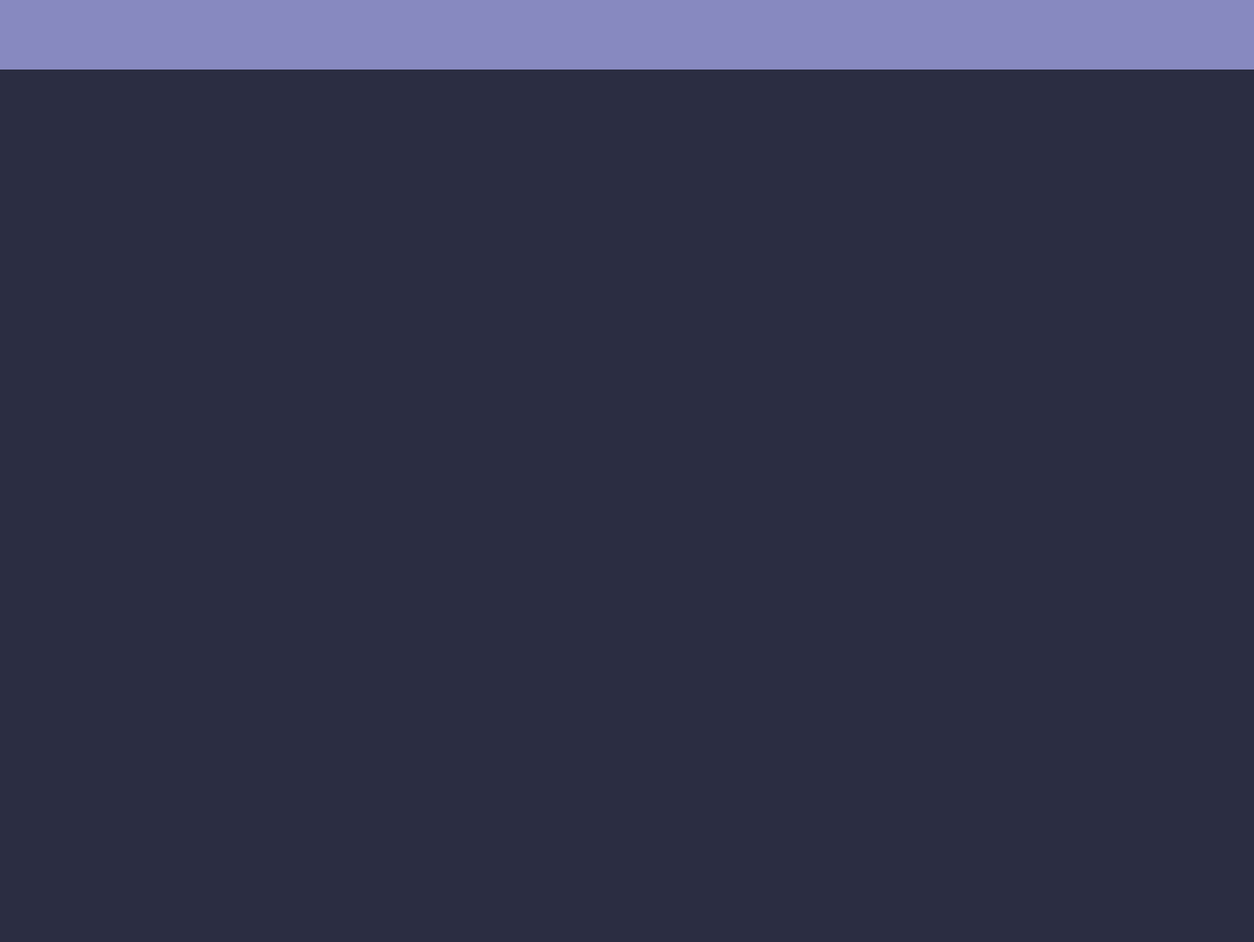
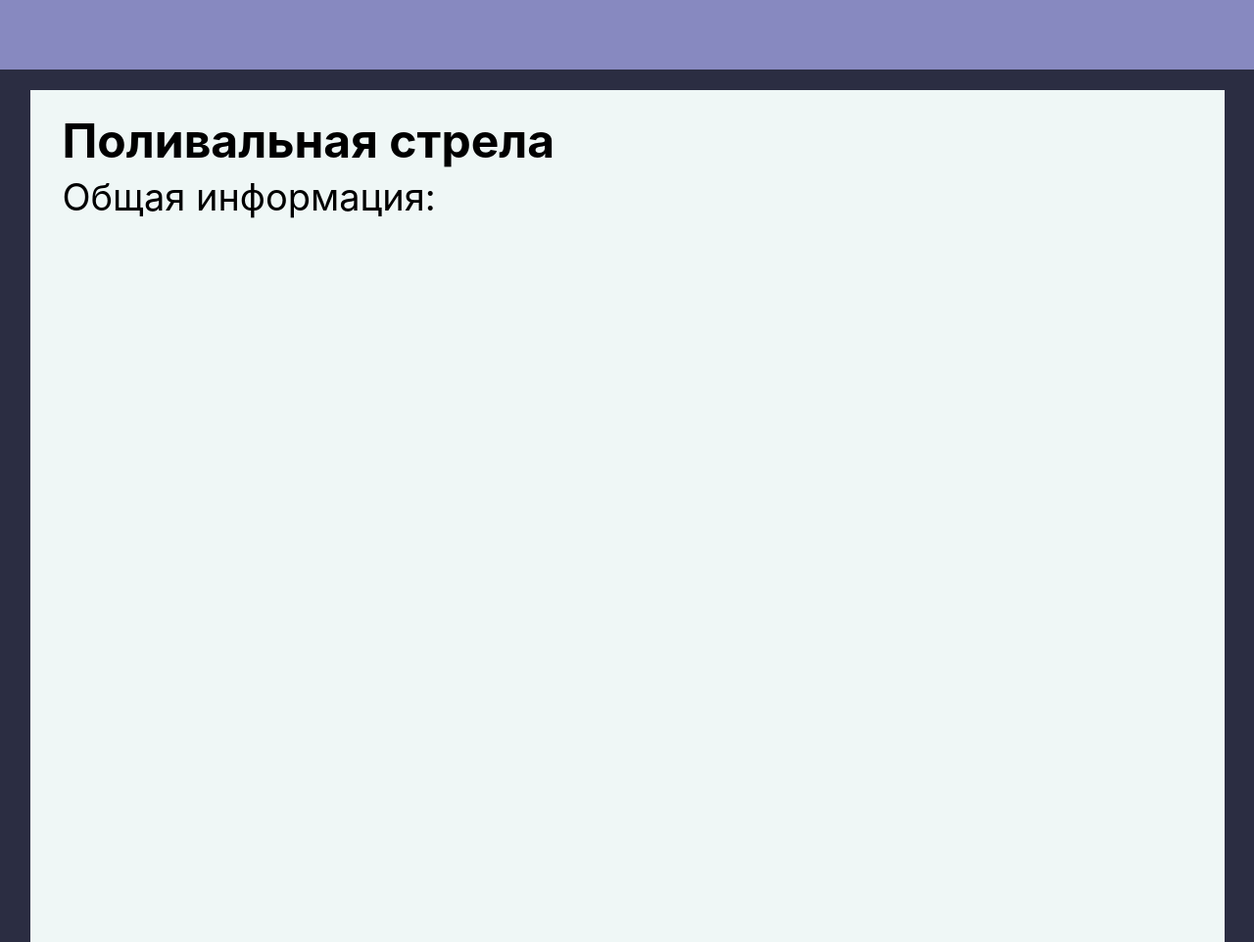
Before and after one commit to chirartem/Hakaton_Innocamp, a plain HTML site: page index.html in a window 1280 px wide. Shown: the whole page at 98% size. Before the commit the page ends 800 px from the top, so only its background shows below. Drawn offline with Linux system fonts and the light colour scheme.

Commit message:
+папка с картинками +изменён title +текст основной +стили для текста +стили для info

```diff
--- a/index.html
+++ b/index.html
@@ -6,15 +6,23 @@
 	<meta name="viewport" content="width=device-width, initial-scale=1.0">
 	<meta name="description" content="">
 	<!-- Заголовок -->
-	<title>Покупки</title>
+	<title>Состояние</title>
 	<!-- Стили и фавикон -->
 	<link rel="stylesheet" href="style/nullstellen.css">
 	<link rel="stylesheet" href="style/style.css">
 </head>
 <body id="top">
-	<header class="header">
+	<header class="header"></header>
+	<section class="info">
+		<div class="info__text">
+			<h2 class="title">Поливальная стрела</h2>
+			<span class="subtitle">Общая информация:</span>
+		</div>
 
-	</header>
+		<footer class="info-footer">
+
+		</footer>
+	</section>
 	<script src="js/script.js"></script>
 </body>
 </html>
--- a/style/style.css
+++ b/style/style.css
@@ -5,4 +5,28 @@ body {
 .header {
 	background-color: #8789C0;
 	height: 71px;
+	margin-bottom: 21px;
 }
+
+.info {
+	max-width: 1219px;
+	min-height: 870px;
+	margin: 0 auto;
+	background-color: #EFF7F6;
+	padding: 27px 35px 35px 33px;
+}
+
+.info__text {
+	font-family: 'Inter';
+	/*font-weight: 600;*/
+	font-size: 48px;
+}
+
+.title {
+	line-height: 49px;
+	font-size: 48px;
+}
+
+.subtitle {
+	font-size: 38px;
+}
```
Also changed, not shown: images/Vector.png (added).
